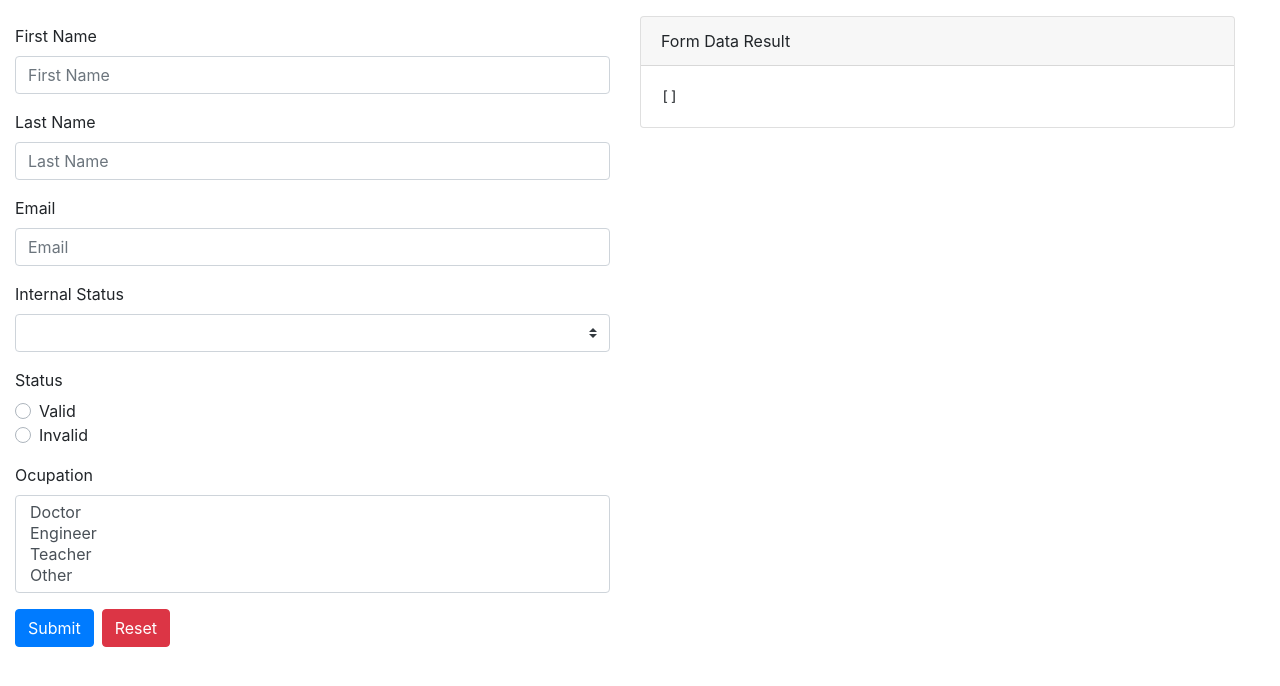
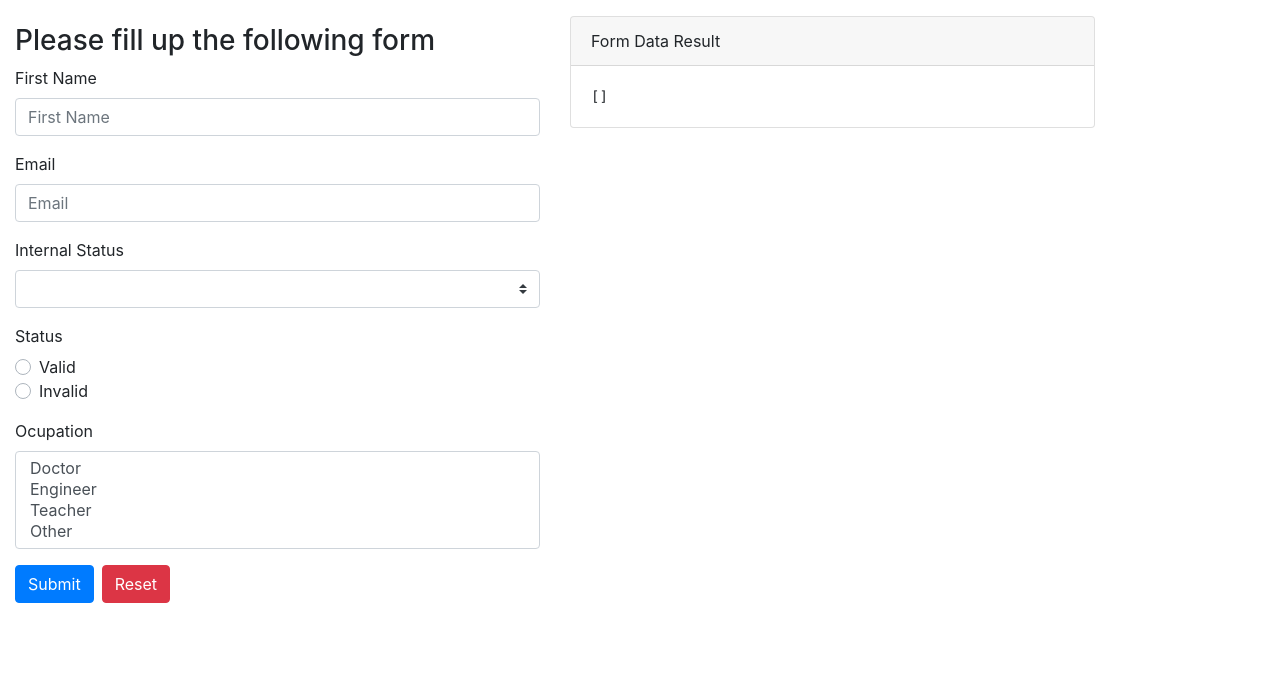
Before and after one commit to frshafi49/Vue-dynamic-form-v_2, a Vue app: page / in a window 1280 px wide. Shown: the top 686 px of the page. Built offline with nearby package versions, Linux system fonts and the light colour scheme.

Commit message:
added info field

```diff
--- a/src/assets/fields.json
+++ b/src/assets/fields.json
@@ -1,5 +1,9 @@
 {
     "fields": [
+        {
+            "type": "info_html",
+            "content": "<h3>Please fill up the following form</h3>"
+        },
         {
             "name": "first_name",
             "type": "text",
@@ -7,14 +11,6 @@
             "placeholder": "First Name",
             "required": true,
             "validation_message": "First name is required"
-      },
-      {
-        "name": "last_name",
-        "type": "text",
-        "label": "Last Name",
-        "placeholder": "Last Name",
-        "required": true,
-        "validation_message": "Last name is required"
         },
         {
             "name": "email",
--- a/src/components/FormContainer.vue
+++ b/src/components/FormContainer.vue
@@ -1,6 +1,10 @@
 <template>
-  <div class="container-fluid row">
+  <div class="container row">
     <div class="mt-4 col-md-6">
+      <!-- Information field at first  -->
+      <InfoField :info_field="formData[0]" />
+
+      <!-- load form field based on type -->
       <b-form @submit="onSubmit" @reset="onReset" v-if="show">
         <div v-for="(field,i) in formData" v-bind:key="i">
           <div v-if="field.type=='text'">
@@ -45,25 +49,27 @@ import EmailField from "./fields/EmailField";
 import RadioField from "./fields/RadioField";
 import SingleSelectField from "./fields/SingleSelectField";
 import MultipleSelectField from "./fields/MultipleSelectField";
+import InfoField from "./fields/InfoField";
 
-const initialFormData = {};
+const defaultFormFields = {};
 formData.fields.forEach(input => {
-  initialFormData[input.label] = input.type === "multi-select" ? [] : "";
+  defaultFormFields[input.label] = input.type === "multi-select" ? [] : "";
 });
 
 export default {
   components: {
+    InfoField,
+    TextField,
     EmailField,
-    TextField,
     SingleSelectField,
-    RadioField,
-    MultipleSelectField
+    MultipleSelectField,
+    RadioField
   },
   data() {
     return {
       formData: formData.fields,
       inputData: {
-          ...initialFormData
+        ...defaultFormFields
       },
       tableData: [],
       show: true
@@ -78,7 +84,7 @@ export default {
     onReset(evt) {
       console.log("values", this.inputData);
       this.inputData = {
-          ...initialFormData
+        ...defaultFormFields
       };
       this.$nextTick(() => {
         this.show = true;
--- /dev/null
+++ b/src/components/fields/InfoField.vue
@@ -0,0 +1,19 @@
+<template>
+  <div>
+    <span v-html="info_field.content"></span>
+  </div>
+</template>
+
+<script>
+export default {
+  props: {
+    // prop for receiving email field requirement
+    info_field: {
+      type: Object
+    }
+  }
+};
+</script>
+
+<style scoped>
+</style>
```
Lines whose indentation alone changed are shown as unchanged.
